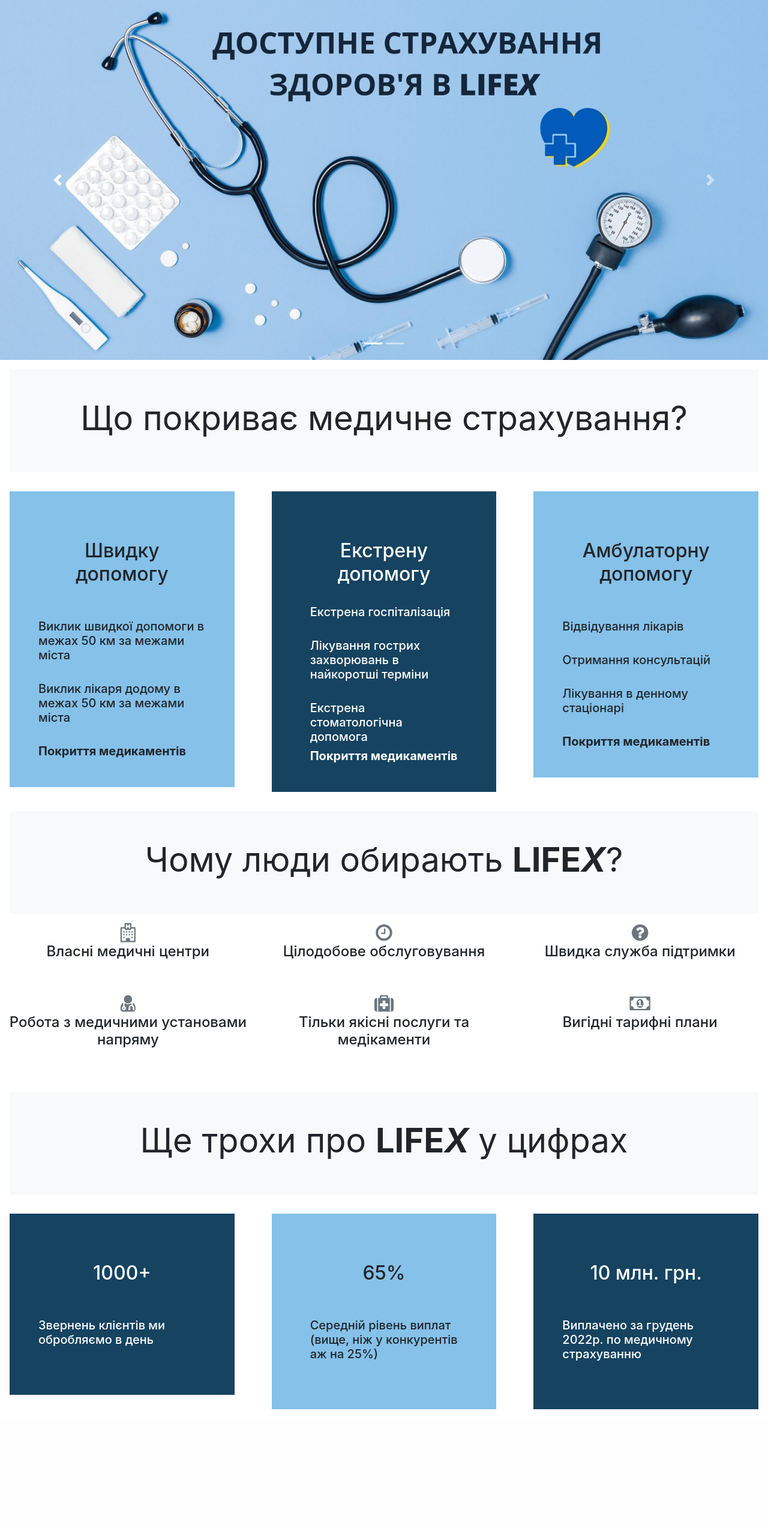
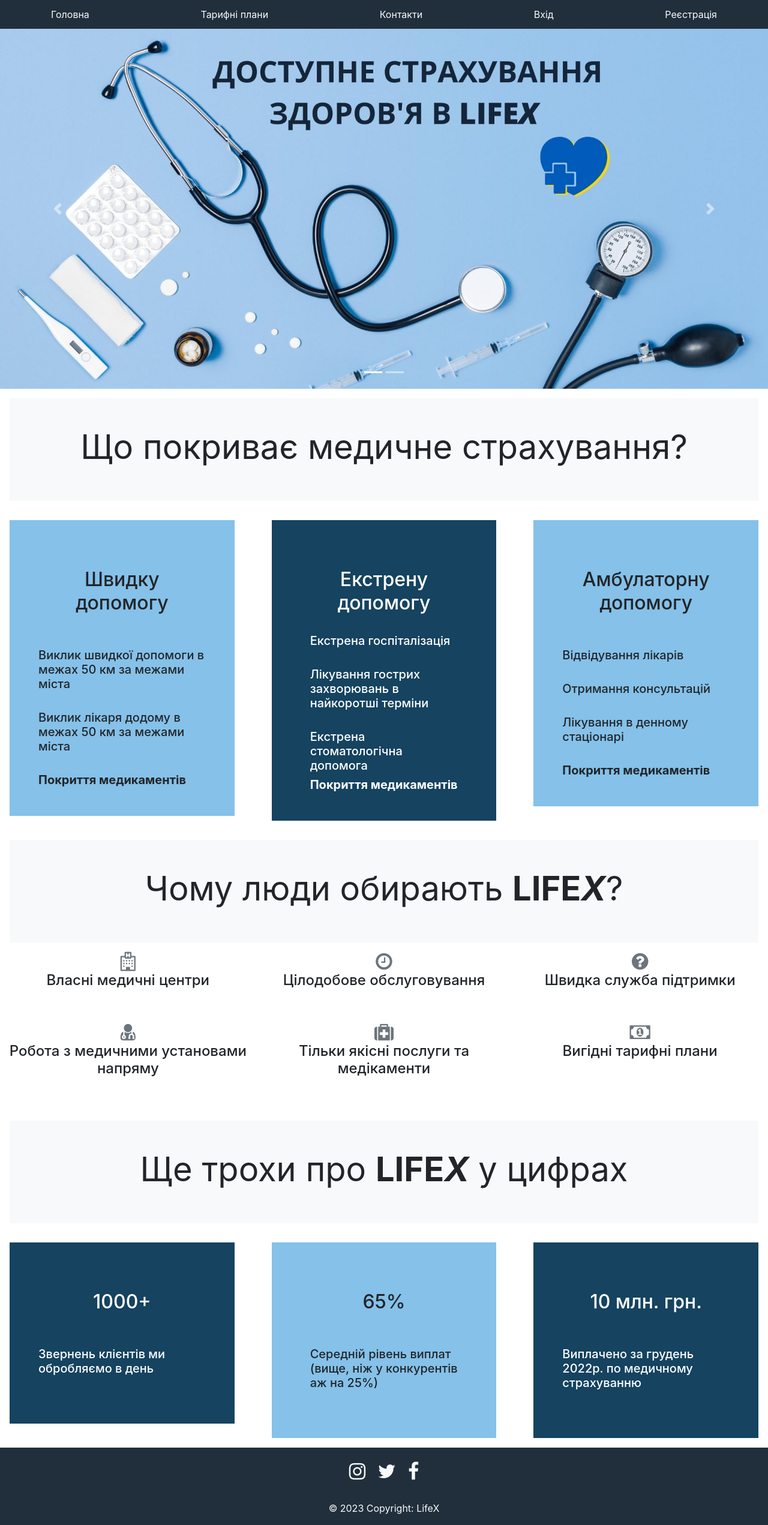
Before and after one commit to AnisimovOleksandr/lifexproject, a Flask app: page /home in a window 1280 px wide. Shown: the whole page at 60% size. Before the commit the page ends 2349 px from the top, so only its background shows below. Run offline with Flask 2, Linux system fonts and the light colour scheme; some libraries are stand-ins or nearby versions.

Commit message:
Added nav and footer

```diff
--- /dev/null
+++ b/templates/footer.html
@@ -0,0 +1,22 @@
+<footer class="page-footer font-small special-color-dark pt-4" style="background-color: #212F3D;">
+    <div class="container">
+        <ul class="list-unstyled list-inline text-center">
+            <li class="list-inline-item">
+                <a href="" class="btn-floating btn-fb mx-1 text-light">
+                    <i class="fa fa-instagram fa-2x" aria-hidden="true"></i>
+                </a>
+            </li>
+            <li class="list-inline-item">
+                <a href="" class="btn-floating btn-tw mx-1 text-light">
+                    <i class="fa fa-twitter fa-2x"> </i>
+                </a>
+            </li>
+            <li class="list-inline-item">
+                <a href="" class="btn-floating btn-gplus mx-1 text-light">
+                    <i class="fa fa-facebook fa-2x" aria-hidden="true"></i>
+                </a>
+            </li>
+        </ul>
+    </div>
+    <div class="footer-copyright text-center py-3 text-light">© 2023 Copyright: LifeX</div>
+</footer>
--- a/templates/homepage.html
+++ b/templates/homepage.html
@@ -11,6 +11,9 @@
     <title>Home page</title>
   </head>
 <body>
+
+{%include 'nav.html'%}
+
             <div id="carouselExampleIndicators" class="carousel slide" data-ride="carousel">
                   <ol class="carousel-indicators">
                     <li data-target="#carouselExampleIndicators" data-slide-to="0" class="active"></li>
@@ -164,6 +167,8 @@
                   </div>
             </div>
 
+{%include 'footer.html'%}
+
 <!-- Option 1: jQuery and Bootstrap Bundle (includes Popper) -->
     <script src="https://code.jquery.com/jquery-3.5.1.slim.min.js" integrity="sha384-DfXdz2htPH0lsSSs5nCTpuj/zy4C+OGpamoFVy38MVBnE+IbbVYUew+OrCXaRkfj" crossorigin="anonymous"></script>
     <script src="https://cdn.jsdelivr.net/npm/bootstrap@4.5.3/dist/js/bootstrap.bundle.min.js" integrity="sha384-ho+j7jyWK8fNQe+A12Hb8AhRq26LrZ/JpcUGGOn+Y7RsweNrtN/tE3MoK7ZeZDyx" crossorigin="anonymous"></script>
--- /dev/null
+++ b/templates/nav.html
@@ -0,0 +1,9 @@
+<nav class="site-header sticky-top py-1 navbar navbar-dark" style="background-color: #212F3D;">
+  <div class="container d-flex flex-column flex-md-row justify-content-between">
+    <a class="py-2 d-none d-md-inline-block text-light" href="{{url_for('mainpage')}}">Головна</a>
+    <a class="py-2 d-none d-md-inline-block text-light" href="#">Тарифні плани</a>
+    <a class="py-2 d-none d-md-inline-block text-light" href="#">Контакти</a>
+    <a class="py-2 d-none d-md-inline-block text-light" href="#">Вхід</a>
+    <a class="py-2 d-none d-md-inline-block text-light" href="#">Реєстрація</a>
+  </div>
+</nav>
```
